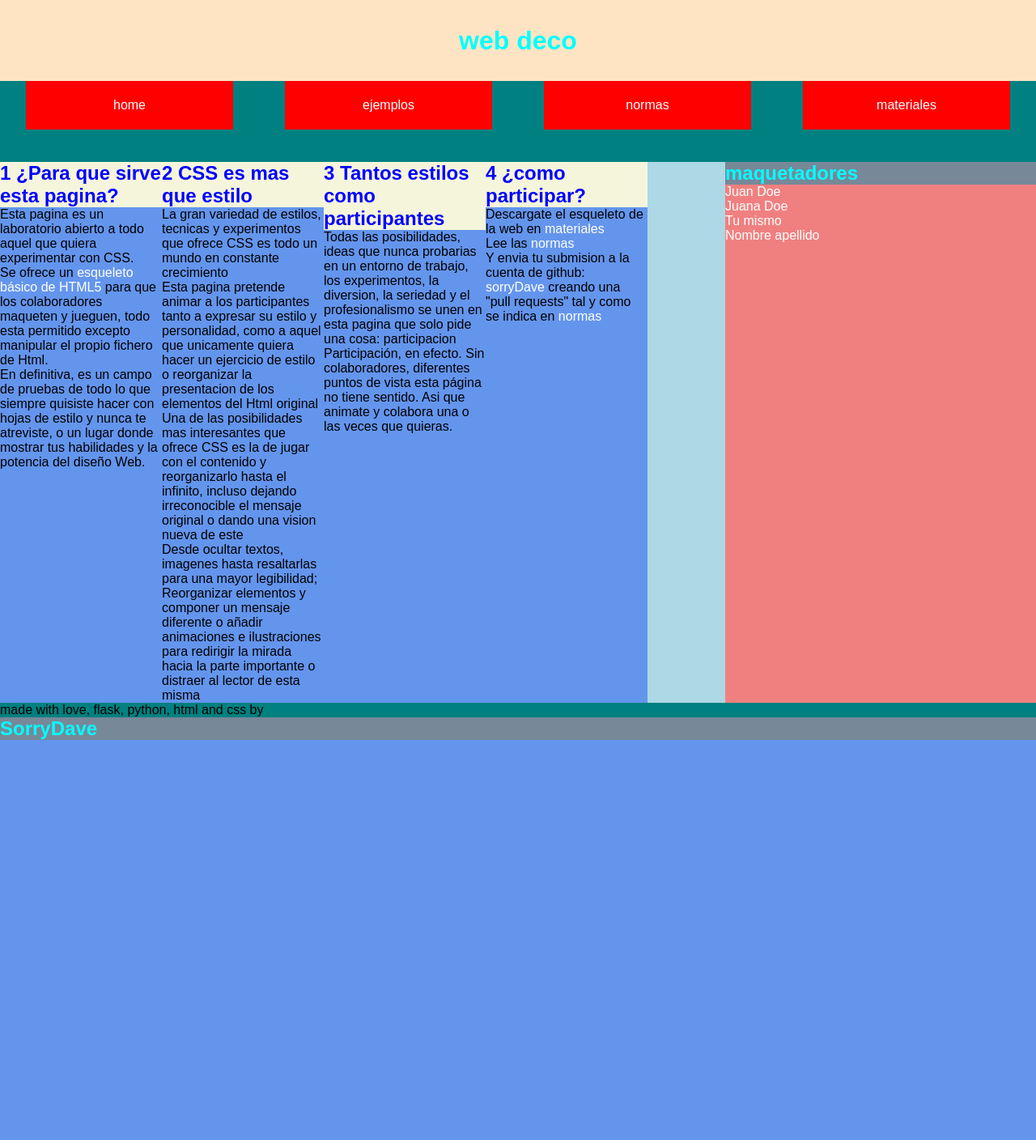
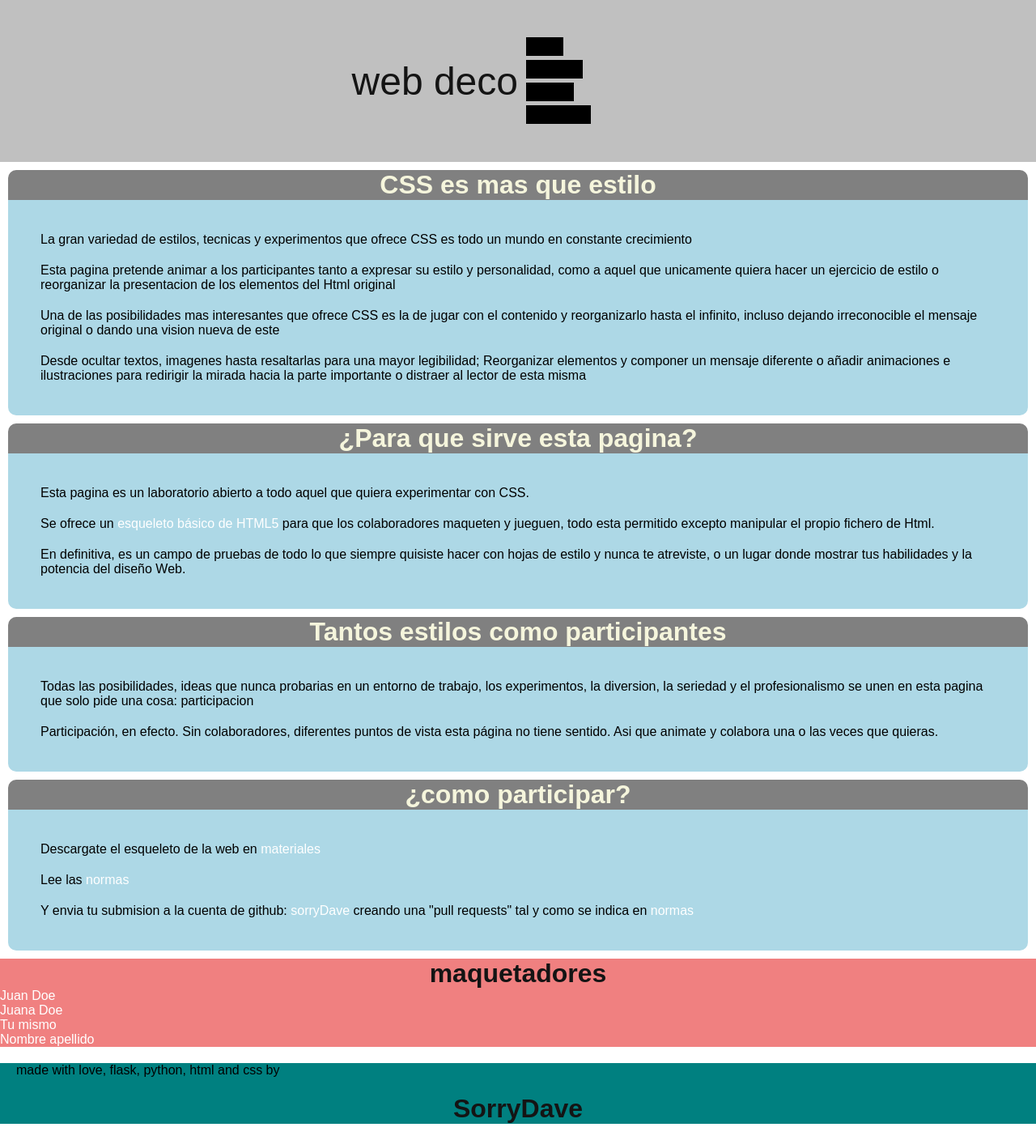
Before and after one commit to sorryDave/decorado, a Flask app: page / in a window 1280 px wide. Shown: the whole page at 81% size. Before the commit the page ends 914 px from the top, so only its background shows below. Run offline with Flask 2, Linux system fonts and the light colour scheme.

Commit message:
css cambios

```diff
--- a/app/static/style.css
+++ b/app/static/style.css
@@ -1,114 +1,120 @@
 * {
     padding: 0;
     margin: 0;
-    box-sizing: border-box
+    box-sizing: border-box;
 }
 
 body {
     font-family: sans-serif;
-    background-color: darkseagreen;
 }
 
+ul {
+    list-style: none;
+}
 
-ul{
-    list-style:none;
+h1,
+h2,
+h3 {
+    color: rgb(20, 20, 20);
+    font-size: 2em;
+    text-align: center;
 }
-h1, h2, h3{
-    background-color: lightslategray;
-    color: cyan;
-}
+
 a {
     text-decoration: none;
     color: white;
 }
 
+
 header {
-    background-color: teal;
+    background-color: silver;
+    display: flex;
+    flex-direction: row;
+    align-items: center;
     width: 100%;
     height: 200px;
 }
 
 header>h1 {
-    background-color: bisque;
-    height: 50%;
-    text-align: center;
-    line-height: 100px;
+    width: 50%;
+    text-align: end;
+}
 
+.logo {
+    font-size: 3em;
+    font-weight: 100;
 }
 
 
-.nav_bar{
-    background-color:brown;
-    width: 100%;
+/* 320 * 480 */
 
+.nav_bar {
+    width: 50%;
 }
 
-.nav_bar>ul{
-    background-color:teal;
-    display: flex;
-    flex-direction: row;
-    width: 100%;
+.nav_bar>ul {
+    /* background-color: tomato;*/
     list-style: none;
 }
+
 .nav_bar>ul>li {
-    background-color: greenyellow;
-    width: 20%;
-    height: 60px;
-    margin:auto;
-    display: flex;
-
+    margin: 10px;
 }
 
 .nav_bar>ul>li>a {
-    background-color: red;
-    color: white;
-    width: 100%;
-    text-align: center;
-    line-height: 60px;
-    justify-content: space-around;
-
-
-}
-.container{
-    background-color:whitesmoke;
-
-    width: 100%;
-    display: flex;
-    flex-flow: wrap;
+    background-color: black;
+    padding: 3px;
+    color: black;
 }
 
-section{
+.nav_bar>ul>li>a:hover {
+    background-color: silver;
+    transition: all 2s;
+}
 
+.container {
+}
+
+section {
+}
+
+article>h2{
+    background-color:grey;
+    color:beige;
+    margin: 10px 10px 0;
+    border-radius: 10px 10px 0 0;
+}
+.txt{
     background-color: lightblue;
-    display: flex;
-    flex-wrap:wrap;
-    width: 70%;
+    /* text-align: justify; */
+    padding: 20px;
+    margin: 0 10px 10px;
+    border-radius: 0 0 10px 10px;
+}
+p{
+    margin: 20px;
+}
 
-
+section>article {
 }
 
 
-section > article{
-    background-color: cornflowerblue;
-    justify-content: space-between;
-    width: 200px;
+/* .article-1{
+    margin: 0 auto;
+    width: 100%;
+} */
 
+
+
+
+aside {
+    background-color: lightcoral;
 }
-article>h2{
-    background-color:beige;
-    color:blue;
-}
-aside{
-    background-color: lightcoral;
-    width: 30%;
 
-}
-xmp{
+xmp {
     background-color: lightblue;
 }
+
 footer {
-
     background-color: teal;
-    width: 100%;
-
 }
--- a/app/templates/index.html
+++ b/app/templates/index.html
@@ -1,23 +1,12 @@
  {% extends "base.html" %} {% block content %}
 
+
 <section class="section-1">
+
     <article class="article-1">
         <div class="picture-1"></div>
-        <h2 class="title-1">1 ¿Para que sirve esta pagina?</h2>
-
-        <p>Esta pagina es un laboratorio abierto a todo aquel que quiera experimentar con CSS.</p>
-        <p>Se ofrece un
-            <a href="{{ url_for('materiales') }}">esqueleto básico de HTML5</a> para que los colaboradores maqueten y jueguen, todo esta permitido excepto manipular
-            el propio fichero de Html.</p>
-        <p> En definitiva, es un campo de pruebas de todo lo que siempre quisiste hacer con hojas de estilo y nunca te atreviste,
-            o un lugar donde mostrar tus habilidades y la potencia del diseño Web.</p>
-
-    </article>
-
-    <article class="section-2">
-        <div class="picture-2"></div>
-        <h2 class="title-2">2 CSS es mas que estilo</h2>
-
+        <h2 class="title-1">CSS es mas que estilo</h2>
+        <div class=" txt text-1">
         <p>La gran variedad de estilos, tecnicas y experimentos que ofrece CSS es todo un mundo en constante crecimiento</p>
         <p>Esta pagina pretende animar a los participantes tanto a expresar su estilo y personalidad, como a aquel que unicamente
             quiera hacer un ejercicio de estilo o reorganizar la presentacion de los elementos del Html original</p>
@@ -26,23 +15,41 @@
         <p>Desde ocultar textos, imagenes hasta resaltarlas para una mayor legibilidad; Reorganizar elementos y componer un
             mensaje diferente o añadir animaciones e ilustraciones para redirigir la mirada hacia la parte importante o distraer
             al lector de esta misma</p>
+</div>
+    </article>
 
+    <article class="article-2">
+        <div class="picture-2"></div>
+        <h2 class="title-2">¿Para que sirve esta pagina?</h2>
+        <div class="txt text-2">
+
+        <p>Esta pagina es un laboratorio abierto a todo aquel que quiera experimentar con CSS.</p>
+        <p>Se ofrece un
+            <a href="{{ url_for('materiales') }}">esqueleto básico de HTML5</a> para que los colaboradores maqueten y jueguen, todo esta permitido excepto manipular
+            el propio fichero de Html.</p>
+        <p> En definitiva, es un campo de pruebas de todo lo que siempre quisiste hacer con hojas de estilo y nunca te atreviste,
+            o un lugar donde mostrar tus habilidades y la potencia del diseño Web.</p>
+</div>
     </article>
+
     <article class="article-3">
         <div class="picture-3"></div>
-            <h2 class="title-3">3 Tantos estilos como participantes</h2>
+        <h2 class="title-3">Tantos estilos como participantes</h2>
+        <div class="txt text-3">
 
-            <p>Todas las posibilidades, ideas que nunca probarias en un entorno de trabajo, los experimentos, la diversion,
-                la seriedad y el profesionalismo se unen en esta pagina que solo pide una cosa: participacion</p>
-            <p>Participación, en efecto. Sin colaboradores, diferentes puntos de vista esta página no tiene sentido. Asi que
-                animate y colabora una o las veces que quieras.</p>
-
+        <p>Todas las posibilidades, ideas que nunca probarias en un entorno de trabajo, los experimentos, la diversion, la seriedad
+            y el profesionalismo se unen en esta pagina que solo pide una cosa: participacion</p>
+        <p>Participación, en efecto. Sin colaboradores, diferentes puntos de vista esta página no tiene sentido. Asi que animate
+            y colabora una o las veces que quieras.</p>
+</div>
     </article>
 
 
     <article class="article-4">
         <div class="picture-4"></div>
-        <h2 class="title-4">4 ¿como participar?</h2>
+        <h2 class="title-4">¿como participar?</h2>
+        <div class="txt text-4">
+
         <p>
             Descargate el esqueleto de la web en
             <a href="{{ url_for('materiales') }}">materiales</a>
@@ -55,6 +62,7 @@
             <a href="https://github.com/sorryDave/decorado">sorryDave</a> creando una "pull requests" tal y como se indica en
             <a href="{{ url_for('normas') }}">normas</a>
         </p>
+        </div>
     </article>
 
 </section>
```
